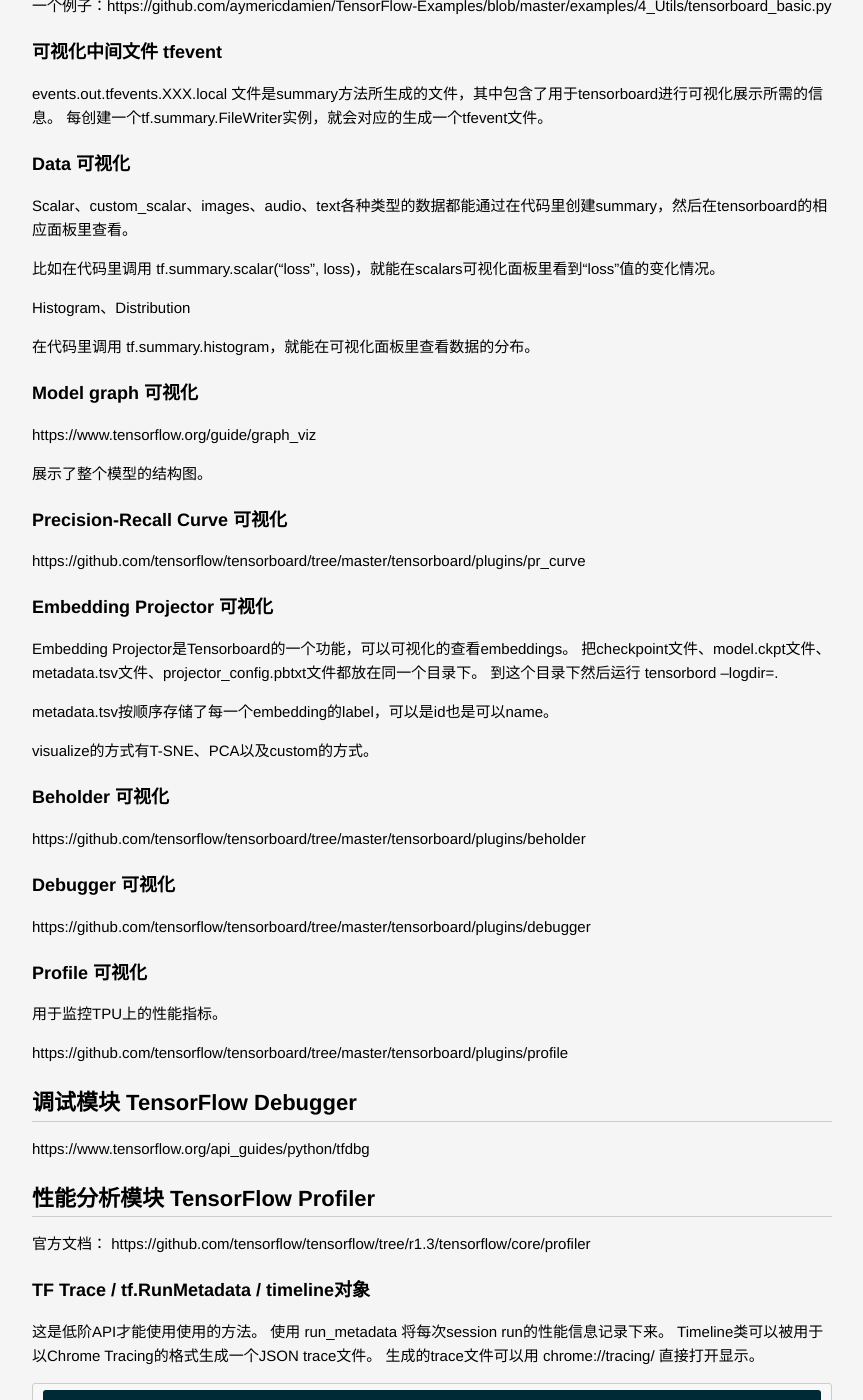
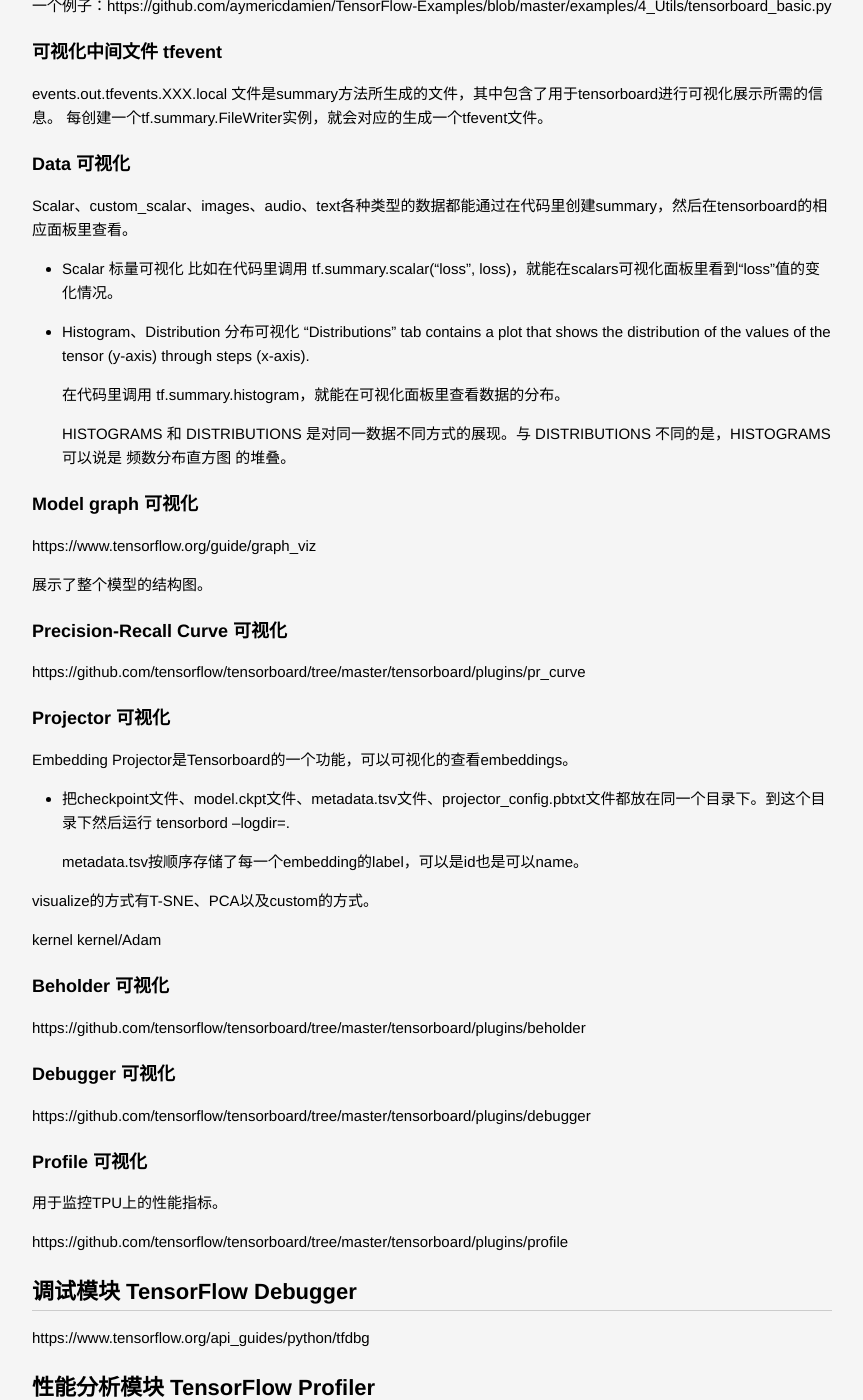
Before and after one commit to lucky521/blog, a Jekyll site: the page built from _posts/ml/2017-10-26-tensorflow.markdown, in a window 1280 px wide and 1400 px high, scrolled down 7072 px. Shown: the whole window, without its empty margins (208-1071 px from the left). Built offline with Jekyll 4.4.1, drawn with Linux system fonts in a browser that asks for light colours; some of the changed text lies outside the part shown.

Commit message:
update blog

```diff
--- a/_posts/ml/2017-10-26-tensorflow.markdown
+++ b/_posts/ml/2017-10-26-tensorflow.markdown
@@ -183,11 +183,16 @@
 
 Scalar、custom_scalar、images、audio、text各种类型的数据都能通过在代码里创建summary，然后在tensorboard的相应面板里查看。
 
-比如在代码里调用 tf.summary.scalar("loss", loss)，就能在scalars可视化面板里看到“loss”值的变化情况。
-
-Histogram、Distribution
-
-在代码里调用 tf.summary.histogram，就能在可视化面板里查看数据的分布。
+- Scalar 标量可视化
+  比如在代码里调用 tf.summary.scalar("loss", loss)，就能在scalars可视化面板里看到“loss”值的变化情况。
+
+- Histogram、Distribution 分布可视化
+  “Distributions” tab contains a plot that shows the distribution of the values of the tensor (y-axis) through steps (x-axis).
+
+  在代码里调用 tf.summary.histogram，就能在可视化面板里查看数据的分布。
+
+  HISTOGRAMS 和 DISTRIBUTIONS 是对同一数据不同方式的展现。与 DISTRIBUTIONS 不同的是，HISTOGRAMS 可以说是 频数分布直方图 的堆叠。
+
 
 ### Model graph 可视化
 
@@ -199,15 +204,17 @@
 
 https://github.com/tensorflow/tensorboard/tree/master/tensorboard/plugins/pr_curve
 
-### Embedding Projector 可视化
+### Projector 可视化
 
 Embedding Projector是Tensorboard的一个功能，可以可视化的查看embeddings。
-把checkpoint文件、model.ckpt文件、metadata.tsv文件、projector_config.pbtxt文件都放在同一个目录下。
-到这个目录下然后运行 tensorbord --logdir=.
-
-metadata.tsv按顺序存储了每一个embedding的label，可以是id也是可以name。
+- 把checkpoint文件、model.ckpt文件、metadata.tsv文件、projector_config.pbtxt文件都放在同一个目录下。到这个目录下然后运行 tensorbord --logdir=.
+
+  metadata.tsv按顺序存储了每一个embedding的label，可以是id也是可以name。
 
 visualize的方式有T-SNE、PCA以及custom的方式。
+
+kernel
+kernel/Adam
 
 ### Beholder 可视化
 
```
Also changed, not shown: _posts/ml/2019-05-21-ML-System.markdown (+7 -1 lines).
